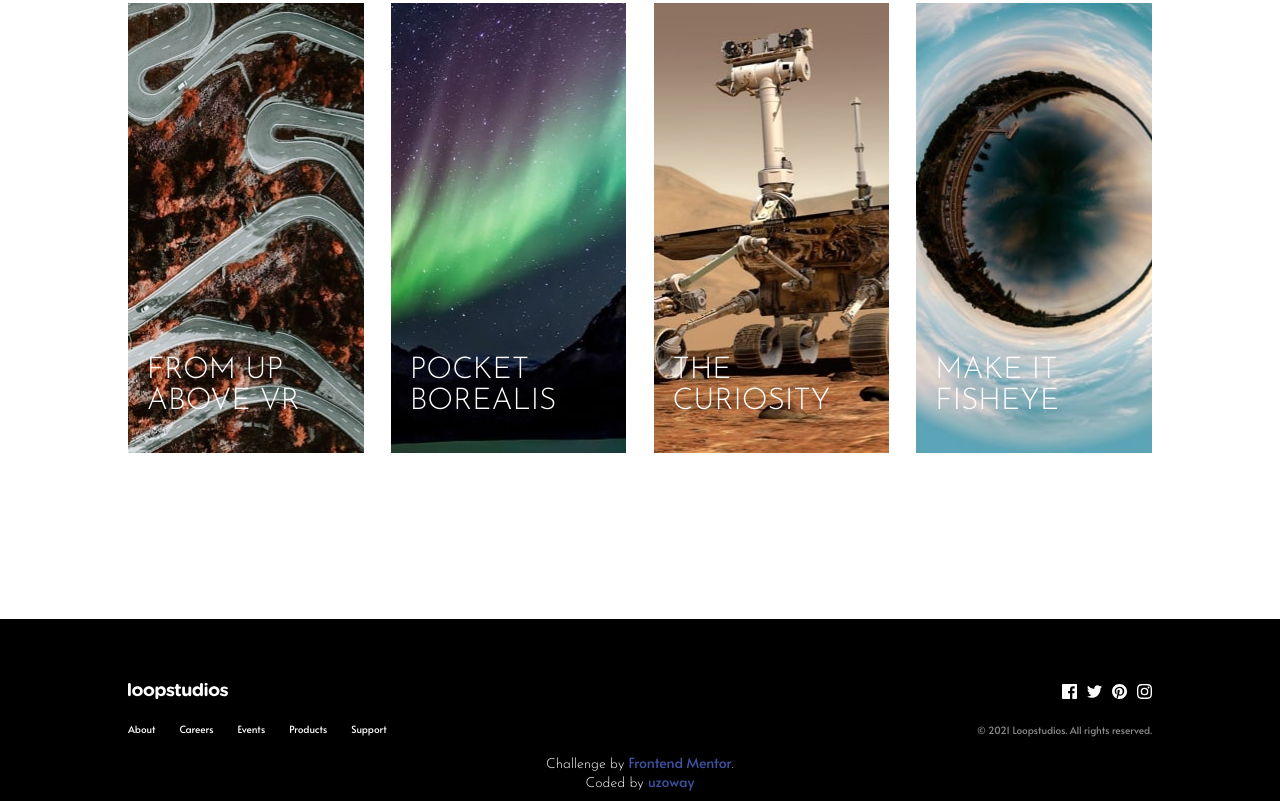
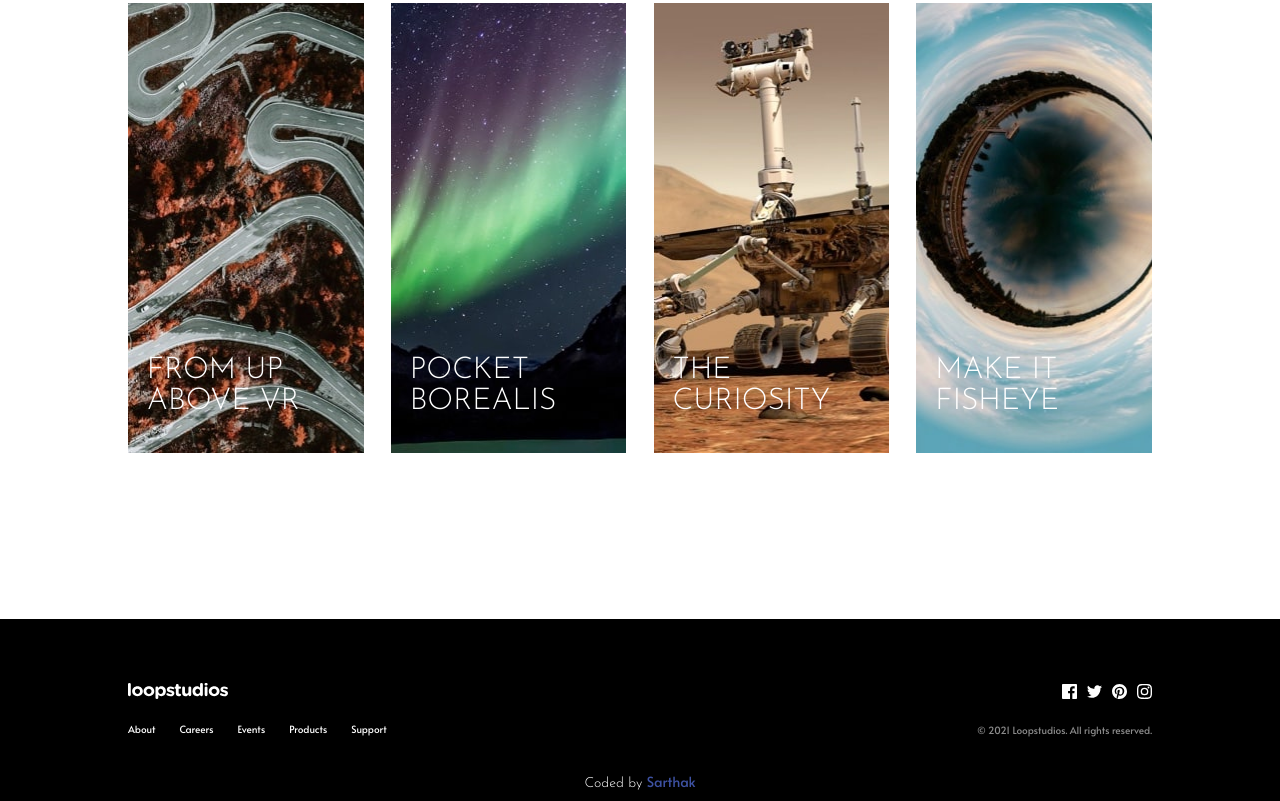
Before and after one commit to SartHak-0-Sach/Loopstudios-landing-page_frontend_project, a plain HTML site: page index.html in a window 1280 px wide. Shown: the part 2298-3099 px from the top of the page. Drawn offline with Linux system fonts and the light colour scheme.

Commit message:
Update index.html

```diff
--- a/index.html
+++ b/index.html
@@ -6,7 +6,7 @@
   <link rel="stylesheet" href="style.css">
   <link rel="icon" type="image/png" sizes="32x32" href="./images/favicon-32x32.png">
   <link href="https://fonts.googleapis.com/css2?family=Alata&family=Josefin+Sans:wght@300&display=swap" rel="stylesheet">
-  <title>Frontend Mentor | Loopstudios landing page</title>
+  <title>Loopstudios</title>
 </head>
 <body>
   <section class="container1">
@@ -109,8 +109,7 @@
       </div>
     </div>
     <div class="attribution">
-      <p>Challenge by <a href="https://www.frontendmentor.io?ref=challenge" target="_blank" rel="noopener">Frontend Mentor</a>.</p>
-      <p>Coded by <a href="https://github.com/uzoway" target="_blank" rel="noopener">uzoway</a></p>
+      <p>Coded by <a href="https://github.com/uzoway" target="_blank" rel="noopener">Sarthak</a></p>
     </div>
   </section>
 
```
